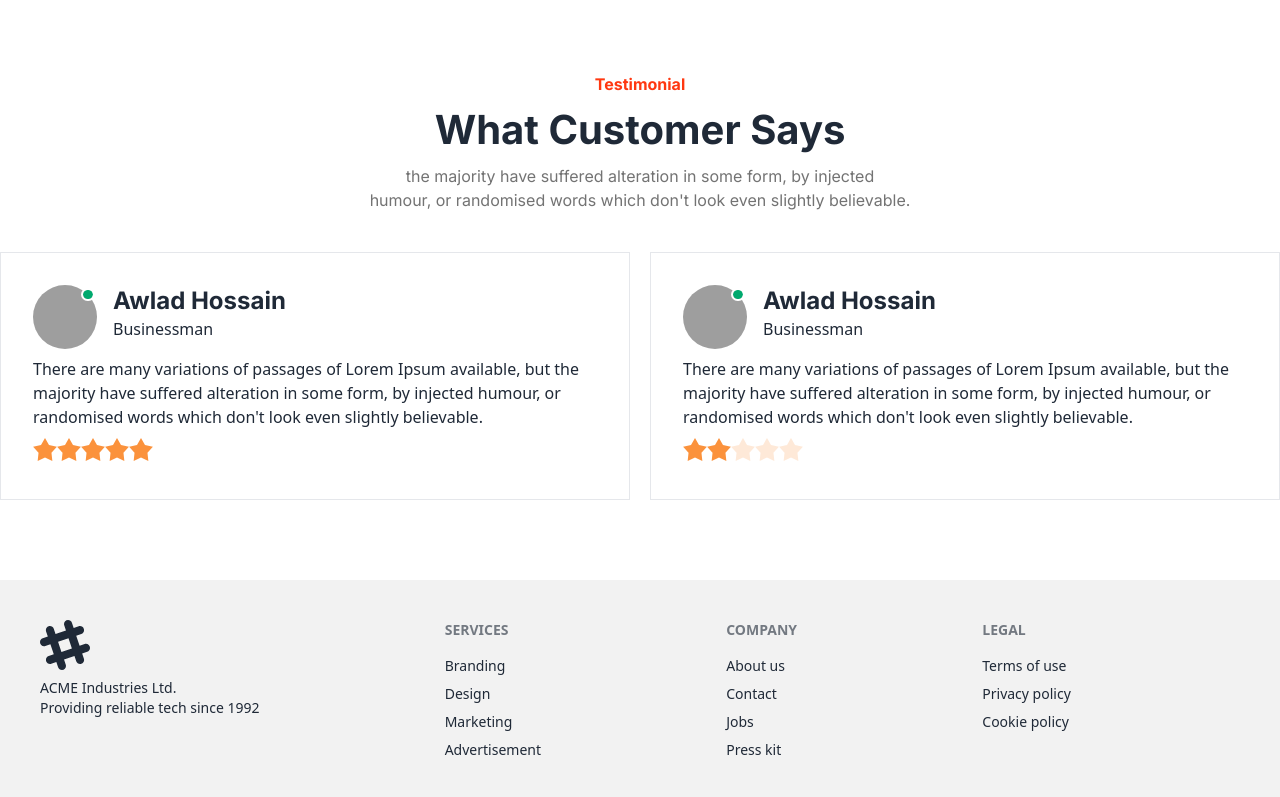
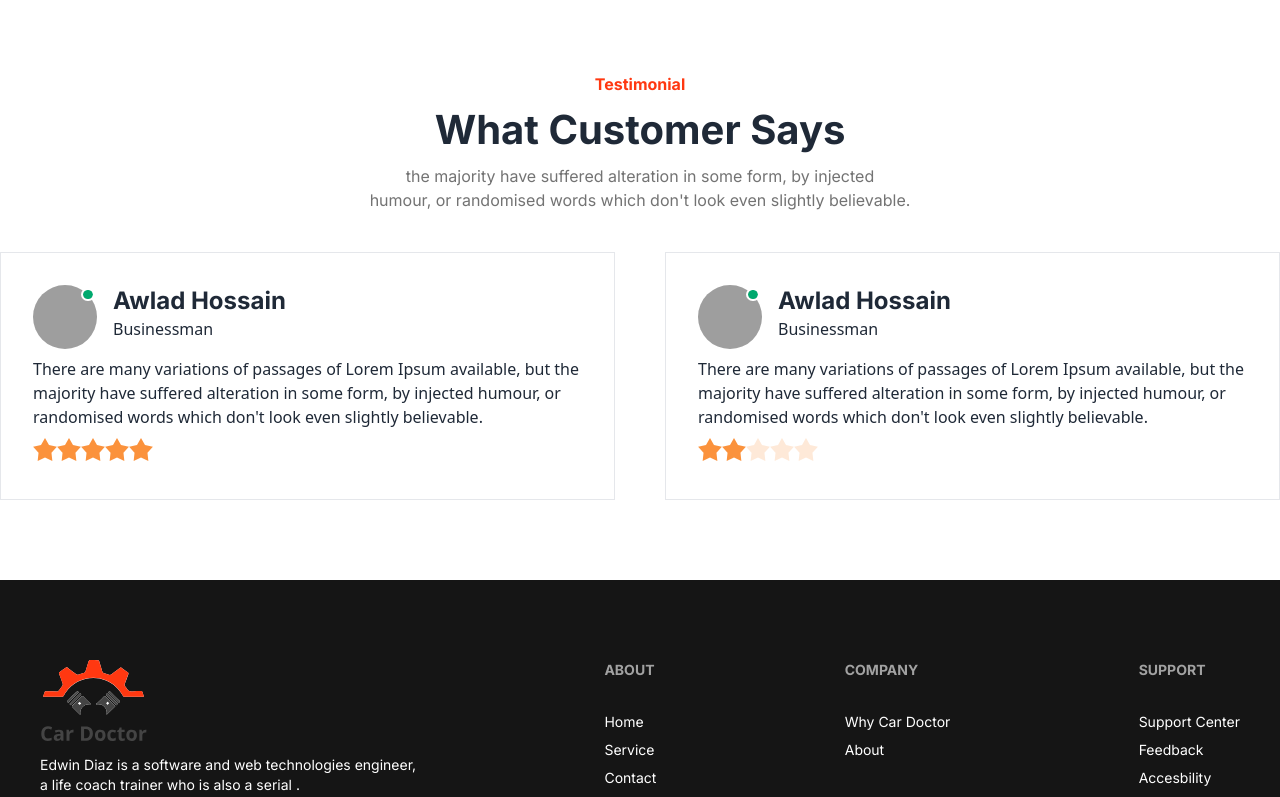
Before and after one commit to sagorcnits/car-doctor, a React (Vite) app: page / in a window 1280 px wide. Shown: the part 5354-6151 px from the top of the page. Built offline with nearby package versions, Linux system fonts and the light colour scheme; grey boxes are pictures that could not be loaded.

Commit message:
slider added

```diff
--- a/package.json
+++ b/package.json
@@ -17,7 +17,8 @@
     "react-dom": "^18.2.0",
     "react-icons": "^5.2.0",
     "react-router-dom": "^6.23.0",
-    "sort-by": "^1.2.0"
+    "sort-by": "^1.2.0",
+    "swiper": "^11.1.1"
   },
   "devDependencies": {
     "@types/react": "^18.2.66",
--- /dev/null
+++ b/src/components/Slider.jsx
@@ -0,0 +1,92 @@
+import { A11y, Autoplay, Pagination, Scrollbar } from "swiper/modules";
+import { Swiper, SwiperSlide } from "swiper/react";
+
+import teamImg1 from "../assets/images/team/1.jpg";
+import teamImg2 from "../assets/images/team/2.jpg";
+import teamImg3 from "../assets/images/team/3.jpg";
+// Import Swiper styles
+import "swiper/css/bundle";
+import ReviewCard from "./ReviewCard";
+import TeamCard from "./TeamCard";
+
+const Slider = ({ review }) => {
+  return (
+    <Swiper
+      loop={true}
+      modules={[Pagination, Scrollbar, A11y, Autoplay]}
+      autoplay={true}
+      breakpoints={
+        review == "review"
+          ? {
+              640: {
+                slidesPerView: 1,
+                spaceBetween: 20,
+              },
+              768: {
+                slidesPerView: 2,
+                spaceBetween: 50,
+              },
+              1024: {
+                slidesPerView: 2,
+                spaceBetween: 50,
+              },
+            }
+          : {
+              640: {
+                slidesPerView: 1,
+                spaceBetween: 20,
+              },
+              768: {
+                slidesPerView: 2,
+                spaceBetween: 50,
+              },
+              1024: {
+                slidesPerView: 3,
+                spaceBetween: 50,
+              },
+            }
+      }
+      spaceBetween={50}
+    >
+      {review == "review" ? (
+        <>
+          <SwiperSlide>
+            <ReviewCard></ReviewCard>
+          </SwiperSlide>
+          <SwiperSlide>
+            <ReviewCard></ReviewCard>
+          </SwiperSlide>
+          <SwiperSlide>
+            <ReviewCard></ReviewCard>
+          </SwiperSlide>
+          <SwiperSlide>
+            <ReviewCard></ReviewCard>
+          </SwiperSlide>{" "}
+        </>
+      ) : (
+        <>
+          <SwiperSlide>
+            <TeamCard teamImg={teamImg1}></TeamCard>
+          </SwiperSlide>
+          <SwiperSlide>
+            <TeamCard teamImg={teamImg2}></TeamCard>
+          </SwiperSlide>
+          <SwiperSlide>
+            <TeamCard teamImg={teamImg3}></TeamCard>
+          </SwiperSlide>
+          <SwiperSlide>
+            <TeamCard teamImg={teamImg1}></TeamCard>
+          </SwiperSlide>
+          <SwiperSlide>
+            <TeamCard teamImg={teamImg1}></TeamCard>
+          </SwiperSlide>
+          <SwiperSlide>
+            <TeamCard teamImg={teamImg1}></TeamCard>
+          </SwiperSlide>
+        </>
+      )}
+    </Swiper>
+  );
+};
+
+export default Slider;
--- a/src/pages/home/Home.jsx
+++ b/src/pages/home/Home.jsx
@@ -3,17 +3,13 @@ import { useEffect, useState } from "react";
 import { useLoaderData } from "react-router-dom";
 import aboutImg2 from "../../assets/images/about_us/parts.jpg";
 import aboutImg from "../../assets/images/about_us/person.jpg";
-import teamImg1 from "../../assets/images/team/1.jpg";
-import teamImg2 from "../../assets/images/team/2.jpg";
-import teamImg3 from "../../assets/images/team/3.jpg";
 import Banner from "../../components/Banner";
 import Feature from "../../components/Feature";
 import ProductCard from "../../components/ProductCard";
-import ReviewCard from "../../components/ReviewCard";
 import Section_Intro from "../../components/Section_Intro";
 import ServiceCard from "../../components/ServiceCard";
 import ServiceContact from "../../components/ServiceContact";
-import TeamCard from "../../components/TeamCard";
+import Slider from "../../components/Slider";
 const Home = () => {
   const serviceData = useLoaderData();
   const [product, setProduct] = useState([]);
@@ -97,10 +93,8 @@ const Home = () => {
             title: "Meet Our Team",
           }}
         ></Section_Intro>
-        <div className="gap-10  grid md:grid-cols-2 lg:grid-cols-3 mt-20">
-          <TeamCard teamImg={teamImg3}></TeamCard>
-          <TeamCard teamImg={teamImg2}></TeamCard>
-          <TeamCard teamImg={teamImg1}></TeamCard>
+        <div className=" mt-20">
+          <Slider review={"team"}></Slider>
         </div>
       </section>
       <section className="mt-10">
@@ -121,9 +115,8 @@ const Home = () => {
             title: "What Customer Says",
           }}
         ></Section_Intro>
-        <div className="grid md:grid-cols-2 gap-5 mt-10">
-          <ReviewCard></ReviewCard>
-          <ReviewCard></ReviewCard>
+        <div className="gap-5 mt-10">
+          <Slider review={"review"}></Slider>
         </div>
       </section>
     </div>
--- a/src/pages/shared/Footer.jsx
+++ b/src/pages/shared/Footer.jsx
@@ -1,45 +1,46 @@
+import { AiFillTwitterCircle } from "react-icons/ai";
+import { FaFacebook, FaInstagram } from "react-icons/fa";
+import { FaLinkedinIn } from "react-icons/fa6";
+import logo from "../../assets/logo.svg";
 const Footer = () => {
   return (
-    <footer className="footer p-10 bg-base-200 text-base-content mt-20">
+    <div className="pt-20 px-10 bg-[#151515] mt-20 font-Inter">
+      <footer className="footer justify-between max-w-7xl mx-auto border-b pb-6 text-white">
         <aside>
-        <svg
-          width="50"
-          height="50"
-          viewBox="0 0 24 24"
-          xmlns="http://www.w3.org/2000/svg"
-          fillRule="evenodd"
-          clipRule="evenodd"
-          className="fill-current"
-        >
-          <path d="M22.672 15.226l-2.432.811.841 2.515c.33 1.019-.209 2.127-1.23 2.456-1.15.325-2.148-.321-2.463-1.226l-.84-2.518-5.013 1.677.84 2.517c.391 1.203-.434 2.542-1.831 2.542-.88 0-1.601-.564-1.86-1.314l-.842-2.516-2.431.809c-1.135.328-2.145-.317-2.463-1.229-.329-1.018.211-2.127 1.231-2.456l2.432-.809-1.621-4.823-2.432.808c-1.355.384-2.558-.59-2.558-1.839 0-.817.509-1.582 1.327-1.846l2.433-.809-.842-2.515c-.33-1.02.211-2.129 1.232-2.458 1.02-.329 2.13.209 2.461 1.229l.842 2.515 5.011-1.677-.839-2.517c-.403-1.238.484-2.553 1.843-2.553.819 0 1.585.509 1.85 1.326l.841 2.517 2.431-.81c1.02-.33 2.131.211 2.461 1.229.332 1.018-.21 2.126-1.23 2.456l-2.433.809 1.622 4.823 2.433-.809c1.242-.401 2.557.484 2.557 1.838 0 .819-.51 1.583-1.328 1.847m-8.992-6.428l-5.01 1.675 1.619 4.828 5.011-1.674-1.62-4.829z"></path>
-        </svg>
+          <img src={logo} alt="" />
           <p>
-          ACME Industries Ltd.
-          <br />
-          Providing reliable tech since 1992
+            Edwin Diaz is a software and web technologies engineer, <br /> a
+            life coach trainer who is also a serial .
           </p>
+          <div className="flex *:cursor-pointer gap-2 items-center *:text-[20px] pt-3">
+            <FaFacebook></FaFacebook>
+            <AiFillTwitterCircle></AiFillTwitterCircle>
+            <FaLinkedinIn></FaLinkedinIn>
+            <FaInstagram></FaInstagram>
+          </div>
         </aside>
         <nav>
-        <h6 className="footer-title">Services</h6>
-        <a className="link link-hover">Branding</a>
-        <a className="link link-hover">Design</a>
-        <a className="link link-hover">Marketing</a>
-        <a className="link link-hover">Advertisement</a>
+          <h6 className="footer-title">About</h6>
+          <a className="link link-hover mt-4">Home</a>
+          <a className="link link-hover">Service</a>
+          <a className="link link-hover">Contact</a>
         </nav>
         <nav>
           <h6 className="footer-title">Company</h6>
-        <a className="link link-hover">About us</a>
-        <a className="link link-hover">Contact</a>
-        <a className="link link-hover">Jobs</a>
-        <a className="link link-hover">Press kit</a>
+          <a className="link link-hover mt-4">Why Car Doctor </a>
+          <a className="link link-hover">About</a>
         </nav>
         <nav>
-        <h6 className="footer-title">Legal</h6>
-        <a className="link link-hover">Terms of use</a>
-        <a className="link link-hover">Privacy policy</a>
-        <a className="link link-hover">Cookie policy</a>
+          <h6 className="footer-title">Support</h6>
+          <a className="link link-hover mt-4">Support Center</a>
+          <a className="link link-hover">Feedback</a>
+          <a className="link link-hover">Accesbility</a>
         </nav>
       </footer>
+      <p className="text-center text-white py-10">
+        Copyright © 2024 - All right reserved by Car Doctor Ltd
+      </p>
+    </div>
   );
 };
 
```
Also changed, not shown: 1 other file (tests, documents, lock files or other folders). Lines whose indentation alone changed are shown as unchanged.
